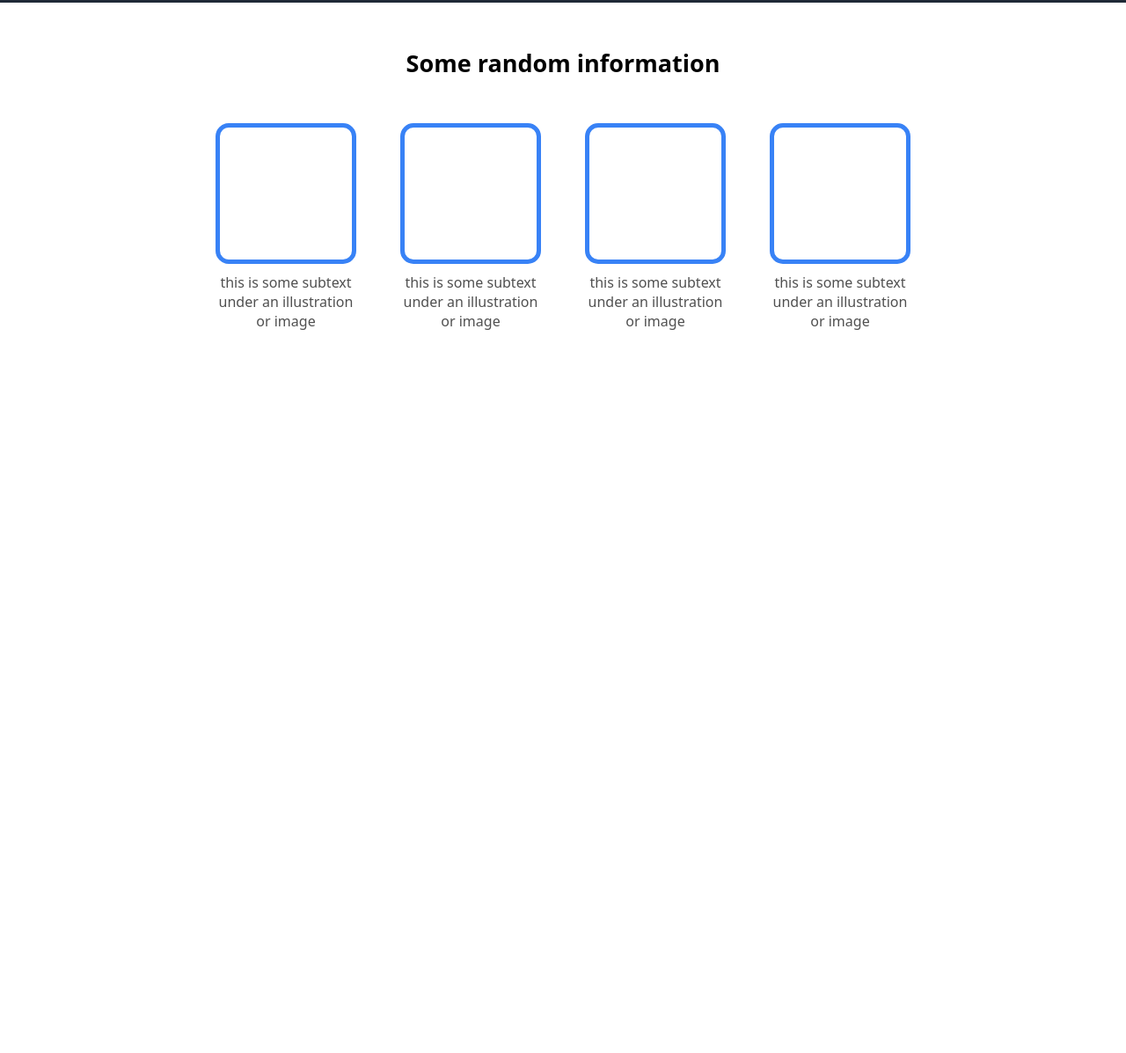
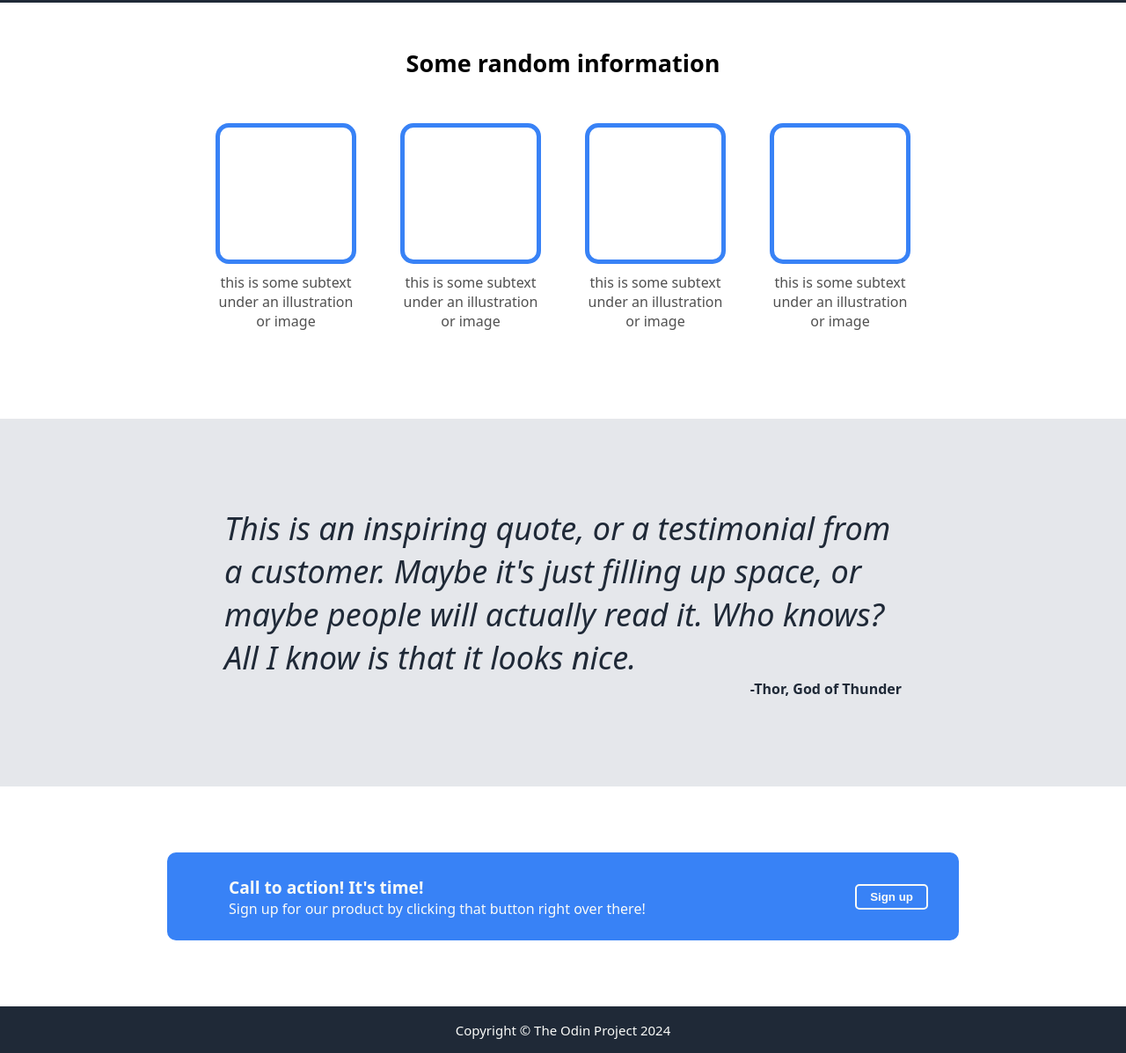
Before and after one commit to Medvideq/landing-page, a plain HTML site: page index.html in a window 1280 px wide. Shown: the part 500-1697 px from the top of the page at 88% size. Before the commit the page ends 976 px from the top, so only its background shows below. Drawn offline with Linux system fonts and the light colour scheme.

Commit message:
Completed rest of the page
completed by adding modal section and footer section. In future I might fix the issue with header growing more than hero section.

```diff
--- a/index.html
+++ b/index.html
@@ -51,6 +51,26 @@
         </div>
     </div>
 
+    <div class="quote-section">
+        <div class="text">
+            <div class="quote">This is an inspiring quote, or a testimonial from a customer. Maybe it's just filling up space, or maybe people will actually read it. Who knows? All I know is that it looks nice.</div>
+            <div class="author">-Thor, God of Thunder</div>
+        </div>
+    </div>
+
+    <div class="modal">
+        <div class="blue-box">
+            <div class="modal-text">
+                <div class="modal-title">Call to action! It's time!</div>
+                <div class="modal-subtext">Sign up for our product by clicking that button right over there!</div>
+            </div>
+            <div class="modal-button"><button id="button2">Sign up</button></div>
+        </div>
+    </div>
+
+    <div class="footer">
+        <div class="copyright">Copyright © The Odin Project 2024</div>
+    </div>
 
     </body>
     </html>
--- a/styles.css
+++ b/styles.css
@@ -54,10 +54,11 @@ ul {
 button {
     background-color: #3882f6;
     border: 0;
-    border-radius: 4px;
+    border-radius: 5px;
     color: #f9faf8;
     padding: 5px 15px 5px 15px;
     margin-top: 10px;
+    font-weight: bold;
 }
 
 .hero {
@@ -116,3 +117,74 @@ button {
     flex-basis: 150px;
     color: rgb(80, 80, 80);
 }
+
+.quote-section {
+    background-color: #e5e7eb;
+    display: flex;
+    flex-direction: column;
+    align-items: center;
+
+}
+
+.quote {
+    font-size: 36px;
+    font-style: italic;
+    color: #1f2937;
+}
+
+.author {
+    font-weight: bold;
+    color: #1f2937;
+    text-align: end;
+}
+
+.text {
+    max-width: 770px;
+    padding: 100px 50px 100px 50px;
+}
+
+.modal {
+    display: flex;
+    justify-content: center;
+    align-items: center;
+}
+
+.blue-box {
+    display: flex;
+    background-color: #3882f6;
+    width: 1000px;
+    height: 100px;
+    align-items: center;
+    justify-content: space-between;
+    max-width: 900px;
+    margin: 75px 50px 75px 50px;
+    border-radius: 10px;
+}
+
+#button2 {
+    border: 2px solid #f9faf8;
+    border-radius: 5px;
+    margin: 0 35px 0 35px;
+}
+
+.modal-text {
+    min-width: 170px;
+    padding: 0 35px 0 70px;
+    color: #f9faf8;
+}
+
+.modal-title {
+    font-weight: bold;
+    font-size: larger;
+}
+
+.footer {
+    background-color: #1f2937;
+    color: #f9faf8;
+    height: 53px;
+    display: flex;
+    align-items: center;
+    justify-content: center;
+    font-size: 15px;
+    text-align: center;
+}
```
